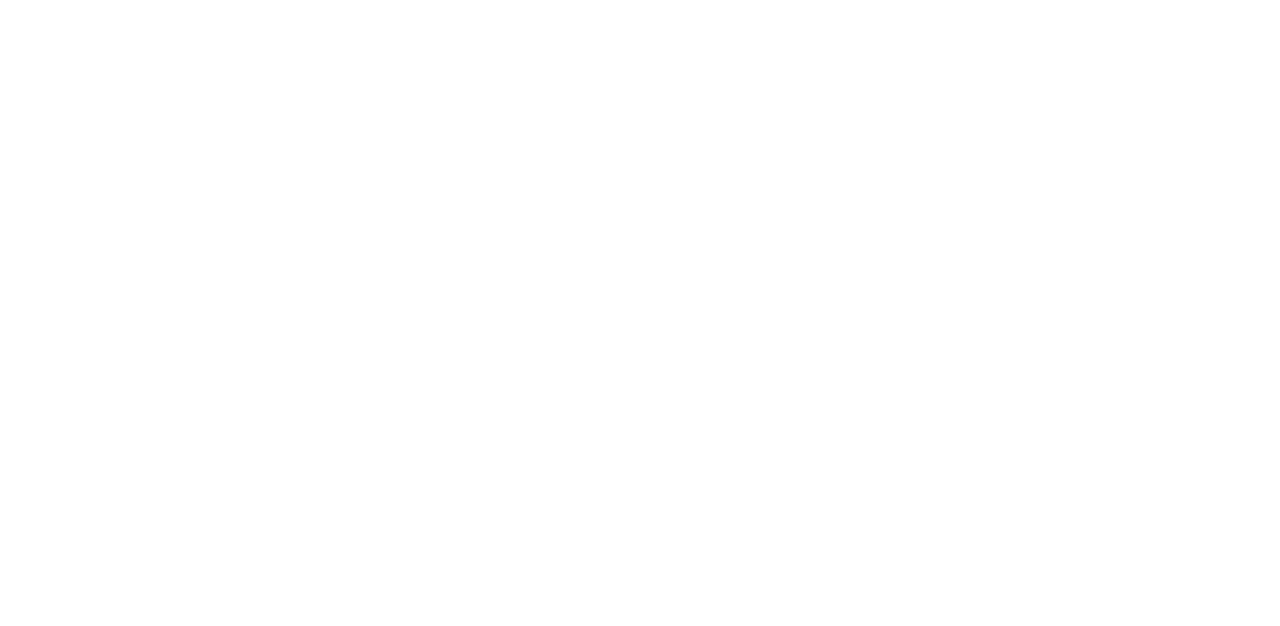
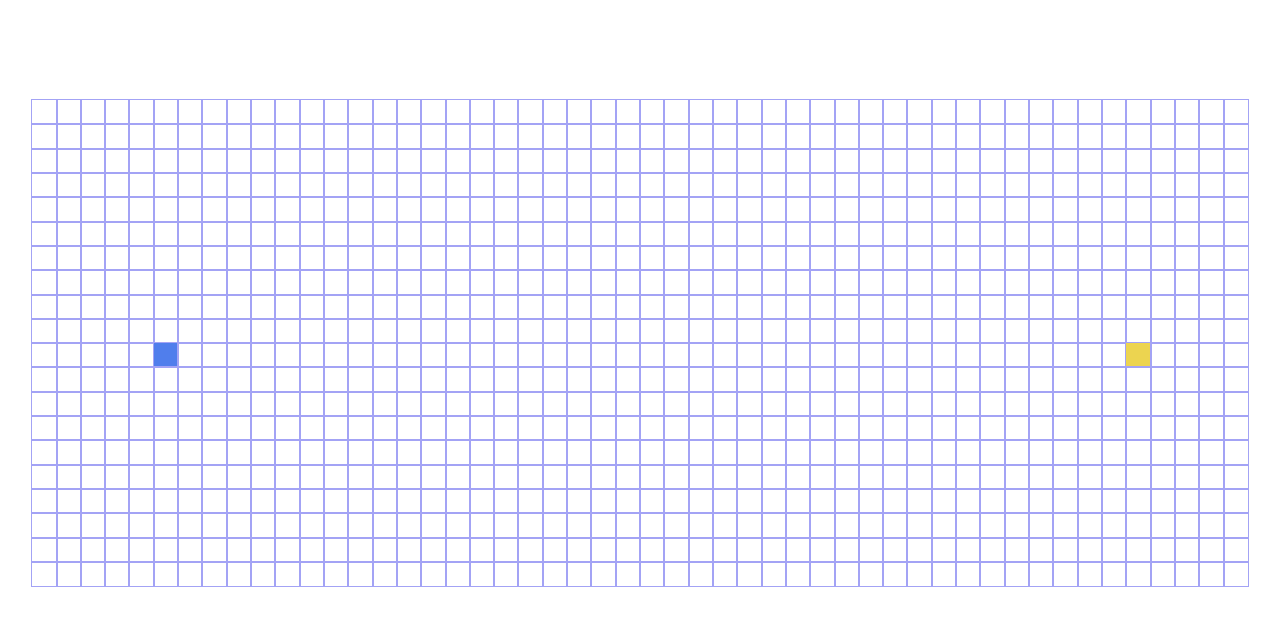
Before and after one commit to lloydlobo/quickpath, a React (Create React App) app: page / in a window 1280 px wide. Shown: the top 626 px of the page. Built offline with nearby package versions, Linux system fonts and the light colour scheme.

Commit message:
style: add styling to graph nodes & adjust aspect

```diff
--- a/src/App.css
+++ b/src/App.css
@@ -4,14 +4,14 @@
 
 .App-logo {
   height: 40vmin;
-  pointer-events: none;
+  /* pointer-events: none; */
 }
 
-@media (prefers-reduced-motion: no-preference) {
+/* @media (prefers-reduced-motion: no-preference) {
   .App-logo {
     animation: App-logo-spin infinite 20s linear;
   }
-}
+} */
 
 .App-header {
   background-color: #282c34;
@@ -28,11 +28,11 @@
   color: #61dafb;
 }
 
-@keyframes App-logo-spin {
+/* @keyframes App-logo-spin {
   from {
     transform: rotate(0deg);
   }
   to {
     transform: rotate(360deg);
   }
-}
+} */
--- a/src/App.js
+++ b/src/App.js
@@ -22,4 +22,8 @@
  * Use nodes to array and push O(n) nodes into currentRow -
  * ... inline 2 for loops
  * Map each item to a row a <Node> is inserted into...
+ * .. a grid
+ *
+ * @Visualize with CSS the start & end node
+ *
  */
--- a/src/Quickpath/Node/Node.css
+++ b/src/Quickpath/Node/Node.css
@@ -0,0 +1,21 @@
+.node {
+  display: inline-block;
+  width: clamp(
+    0.3125rem,
+    5vw - 3.1%,
+    1.5625rem
+  ); /* // drawback => someone zooms in it messes up the grid */
+  height: 100%;
+  aspect-ratio: 1;
+  outline: 1px solid hsl(240, 80%, 80%);
+  padding: 0;
+  margin: 0;
+}
+
+.node-finish {
+  background-color: hsl(51, 80%, 61.8%);
+}
+
+.node-start {
+  background-color: hsl(222, 80%, 61.8%);
+}
--- a/src/Quickpath/Node/Node.jsx
+++ b/src/Quickpath/Node/Node.jsx
@@ -9,6 +9,18 @@
   }
 
   render() {
-    return <div className="node"></div>;
+    const { isFinish, isStart } = this.props;
+    const extraClassName = isFinish
+      ? "node-finish"
+      : isStart
+      ? "node-start"
+      : "";
+
+    return <div className={`node ${extraClassName}`}></div>;
   }
 }
+
+export const DEFAULT_NODE = {
+  row: 0,
+  col: 0,
+};
--- a/src/Quickpath/QuickpathVisualizer.css
+++ b/src/Quickpath/QuickpathVisualizer.css
@@ -0,0 +1,12 @@
+.grid {
+  margin: 6.25rem 0 0;
+  /* background-color: #2e2e2e; */
+}
+
+.grid > * {
+  line-height: 0; /* hack to fix space btw rows */
+  padding: 0;
+  margin: 0;
+  box-sizing: border-box;
+  /* outline: 1px solid #ff0020; */
+}
--- a/src/Quickpath/QuickpathVisualizer.jsx
+++ b/src/Quickpath/QuickpathVisualizer.jsx
@@ -1,4 +1,5 @@
 import React, { Component } from "react";
+import "./QuickpathVisualizer.css";
 import Node from "./Node/Node";
 
 export default class QuickpathVisualizer extends Component {
@@ -12,30 +13,45 @@
   componentDidMount() {
     const nodes = [];
 
-    for (let row = 0; row < 15; row += 1) {
+    for (let row = 0; row < 20; row += 1) {
       const rowCurrent = [];
       for (let column = 0; column < 50; column += 1) {
-        rowCurrent.push([]);
+        const nodeCurrent = {
+          column,
+          row,
+          isStart: row === 10 && column === 5,
+          isFinish: row === 10 && column === 45,
+        }; // object for each node
+        rowCurrent.push(nodeCurrent);
       }
       nodes.push(rowCurrent);
     } // for loop row
 
-    this.setState(nodes);
+    this.setState({ nodes });
   } // componentDidMount
 
   render() {
     const { nodes } = this.state;
     console.trace(nodes);
 
+    // Warning: Each child in a list should have a unique "key" prop.
     return (
       <div className="grid">
         {nodes.map((row, rowIdx) => {
           return (
-            <div>
-              {row.map((node, nodeIdx) => (
-                <Node></Node>
-              ))}
-              {/* create a node for each row mapped items */}
+            <div key={rowIdx}>
+              {row.map((node, nodeIdx) => {
+                const { isStart, isFinish } = node;
+
+                return (
+                  <Node
+                    key={nodeIdx}
+                    isStart={isStart}
+                    isFinish={isFinish}
+                    test={"foo"}
+                  ></Node>
+                );
+              })}
             </div>
           );
         })}
--- a/src/index.css
+++ b/src/index.css
@@ -1,13 +1,21 @@
+*,
+*::before,
+*::after {
+  box-sizing: border-box;
+  padding: 0;
+  margin: 0;
+}
+
 body {
   margin: 0;
-  font-family: -apple-system, BlinkMacSystemFont, 'Segoe UI', 'Roboto', 'Oxygen',
-    'Ubuntu', 'Cantarell', 'Fira Sans', 'Droid Sans', 'Helvetica Neue',
+  font-family: -apple-system, BlinkMacSystemFont, "Segoe UI", "Roboto", "Oxygen",
+    "Ubuntu", "Cantarell", "Fira Sans", "Droid Sans", "Helvetica Neue",
     sans-serif;
   -webkit-font-smoothing: antialiased;
   -moz-osx-font-smoothing: grayscale;
 }
 
 code {
-  font-family: source-code-pro, Menlo, Monaco, Consolas, 'Courier New',
+  font-family: source-code-pro, Menlo, Monaco, Consolas, "Courier New",
     monospace;
 }
```
Also changed, not shown: src/index.js (+6 -6 lines), 1 other file (tests, documents, lock files or other folders).
